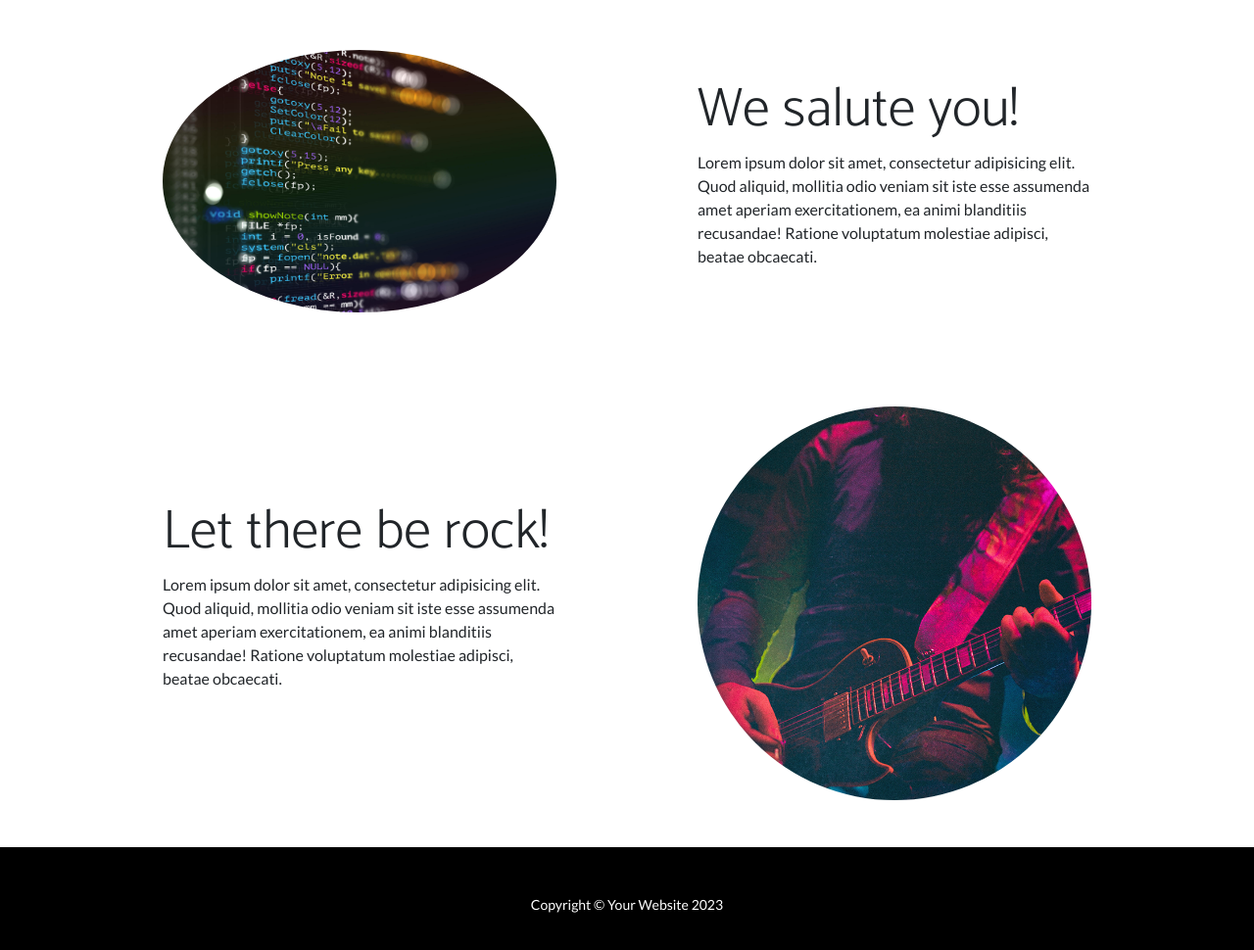
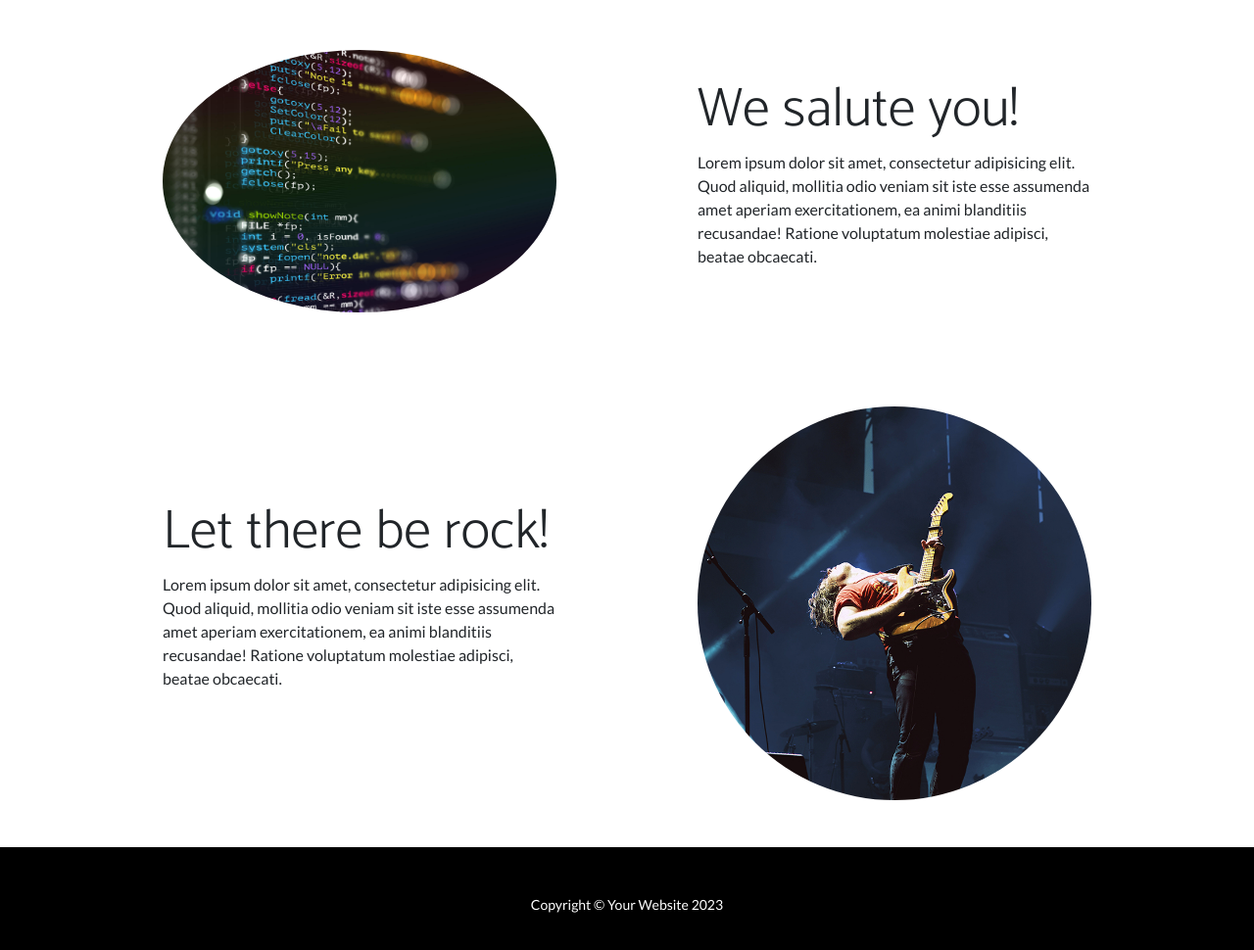
Before and after one commit to LiamAnderson1022/my-website2, a website: page index.html in a window 1280 px wide. Shown: the part 1431-2401 px from the top of the page at 98% size. Drawn offline with nearby package versions, Linux system fonts and the light colour scheme.

Commit message:
trying to fix a bug

```diff
--- a/index.html
+++ b/index.html
@@ -80,7 +80,7 @@
             <div class="container px-5">
                 <div class="row gx-5 align-items-center">
                     <div class="col-lg-6 order-lg-2">
-                        <div class="p-5"><img class="img-fluid rounded-circle" src="dist/assets/img/03.jpg" alt="..." /></div>
+                        <div class="p-5"><img class="img-fluid rounded-circle" src="dist/assets/img/02.jpg" alt="..." /></div>
                     </div>
                     <div class="col-lg-6 order-lg-1">
                         <div class="p-5">
```
